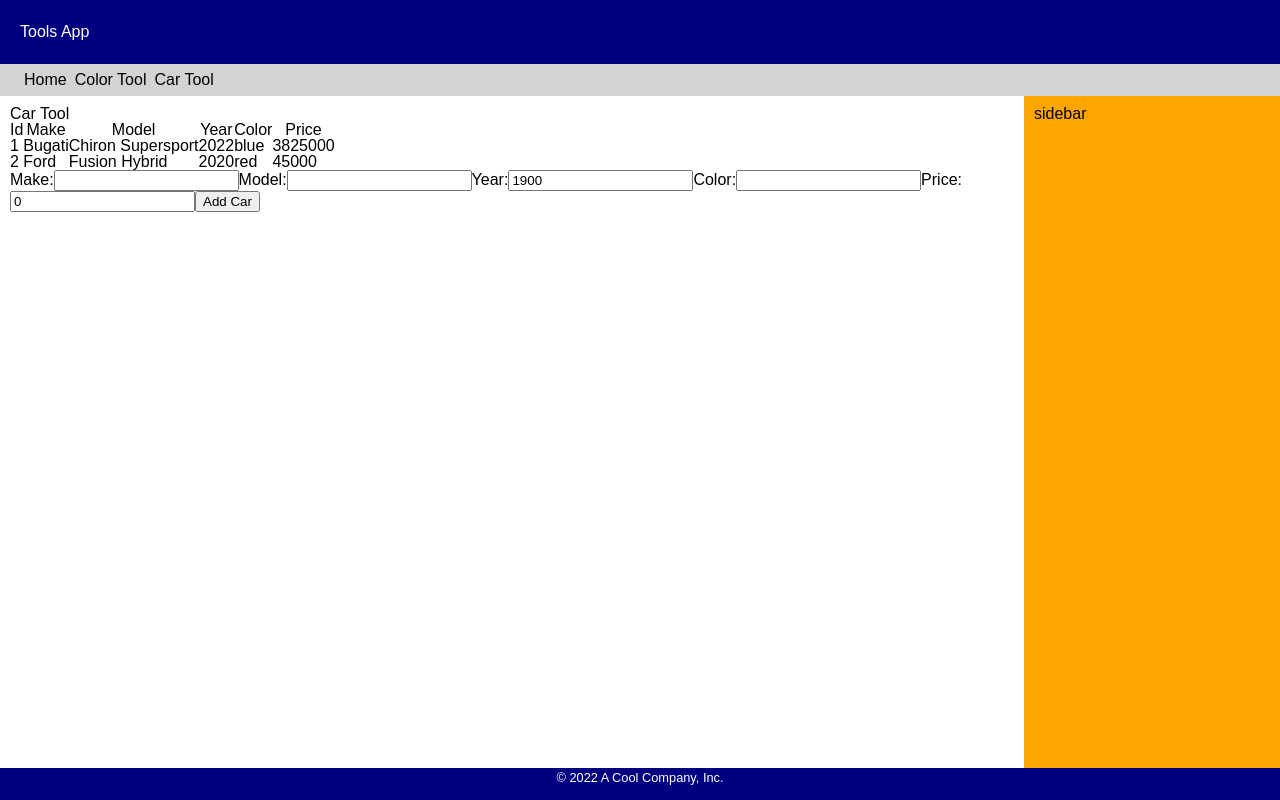
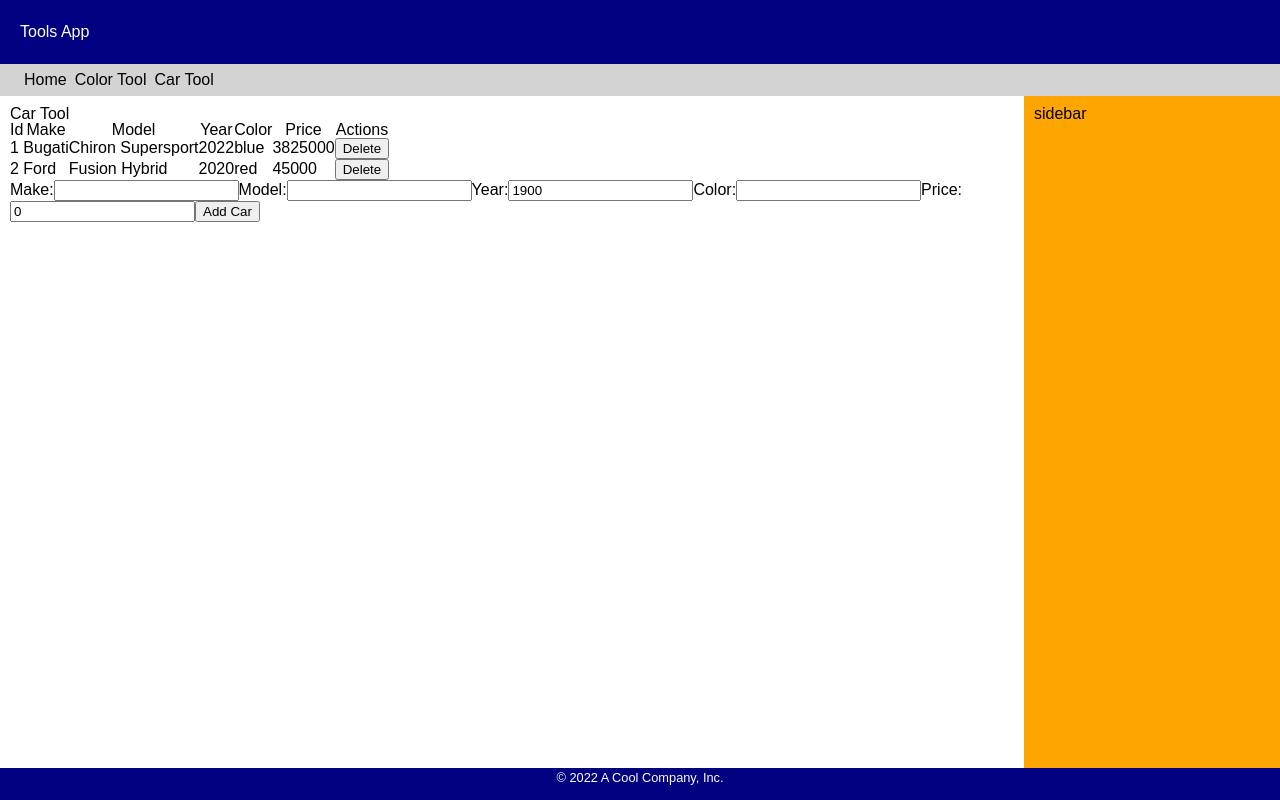
Before and after one commit to t4d-classes/bootcamp_03282022, a React (Create React App) app in the folder demo-app/: page /car-tool in a window 1280 px wide. Built offline with nearby package versions, Linux system fonts and the light colour scheme.

Commit message:
add exercise 8

```diff
--- a/demo-app/src/components/CarTable.js
+++ b/demo-app/src/components/CarTable.js
@@ -13,10 +13,13 @@
                     <th>Year</th>
                     <th>Color</th>
                     <th>Price</th>
+                    <th>Actions</th>
                 </tr>
             </thead>
             <tbody>
-                {props.cars.map(car => <CarViewRow key={car.id} car={car} />)}
+                {props.cars.map(car =>
+                    <CarViewRow key={car.id} car={car}
+                        onDeleteCar={props.onDeleteCar} />)}
             </tbody>
         </table>
     );
--- a/demo-app/src/components/CarTool.js
+++ b/demo-app/src/components/CarTool.js
@@ -20,10 +20,14 @@
 
     };
 
+    const deleteCar = carId => {
+        setCars(cars.filter(c => c.id !== carId));
+    };
+
     return (
         <>
             <ToolHeader headerText="Car Tool" />
-            <CarTable cars={cars} />
+            <CarTable cars={cars} onDeleteCar={deleteCar} />
             <CarForm buttonText="Add Car" onSubmitCar={addCar} />
         </>
     );
--- a/demo-app/src/components/CarViewRow.js
+++ b/demo-app/src/components/CarViewRow.js
@@ -1,6 +1,8 @@
+import { carPropType } from '../propTypes/cars';
 
-import { carPropType } from '../propTypes/cars';
 export const CarViewRow = (props) => {
+
+    const deleteCar = () => props.onDeleteCar(props.car.id);
 
     return (
         <tr>
@@ -10,6 +12,10 @@
             <td>{props.car.year}</td>
             <td>{props.car.color}</td>
             <td>{props.car.price}</td>
+            <td>
+                <button type="button"
+                    onClick={deleteCar}>Delete</button>
+            </td>
         </tr>
     );
 };
--- a/demo-app/src/components/HelloWorld.js
+++ b/demo-app/src/components/HelloWorld.js
@@ -1,6 +1,6 @@
 
 
-export function HelloWorld() {
+export const HelloWorld = () => {
 
     return (
         // JSX
```
Also changed, not shown: demo-app/exercises/exercise-8.md (added, +9 -0 lines).
